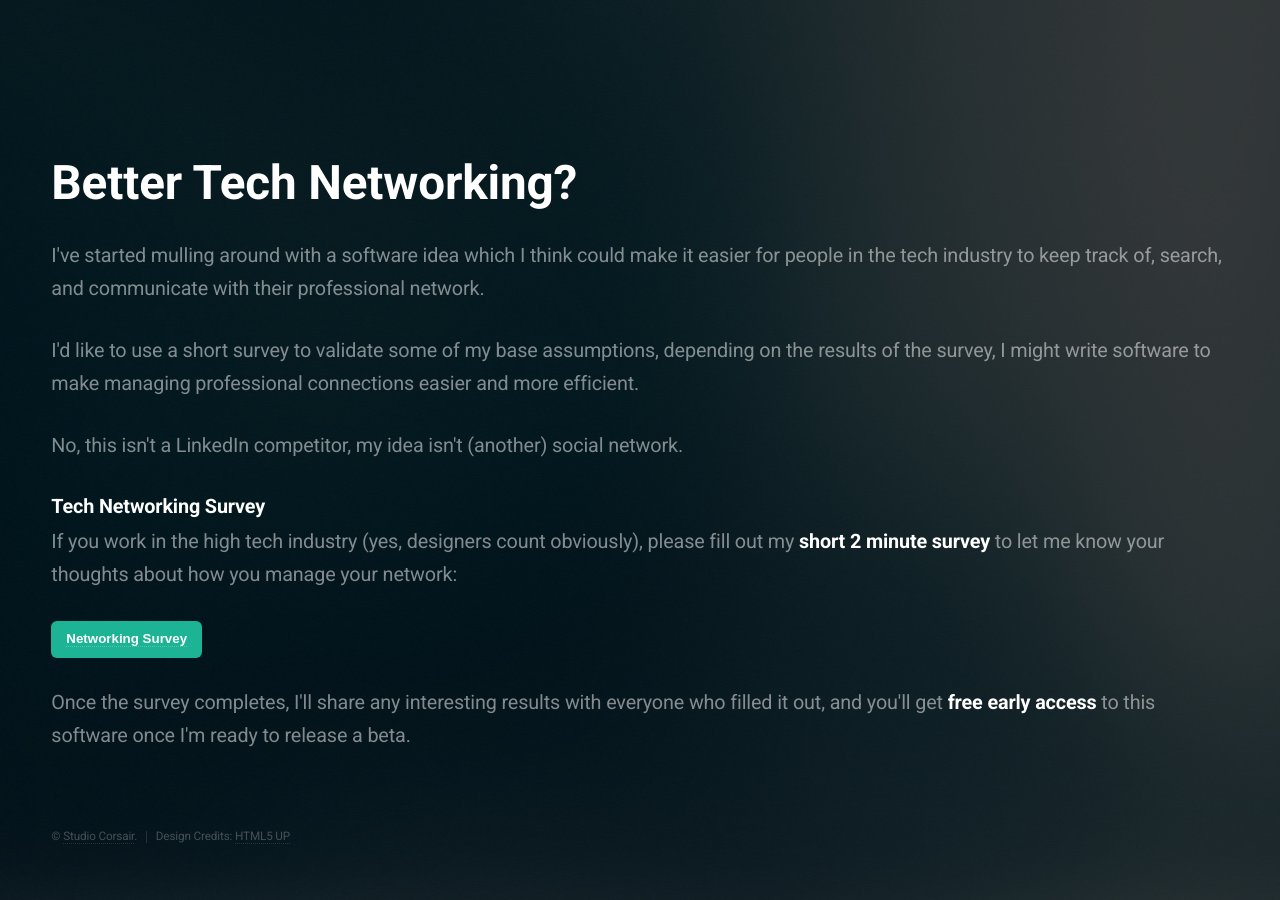
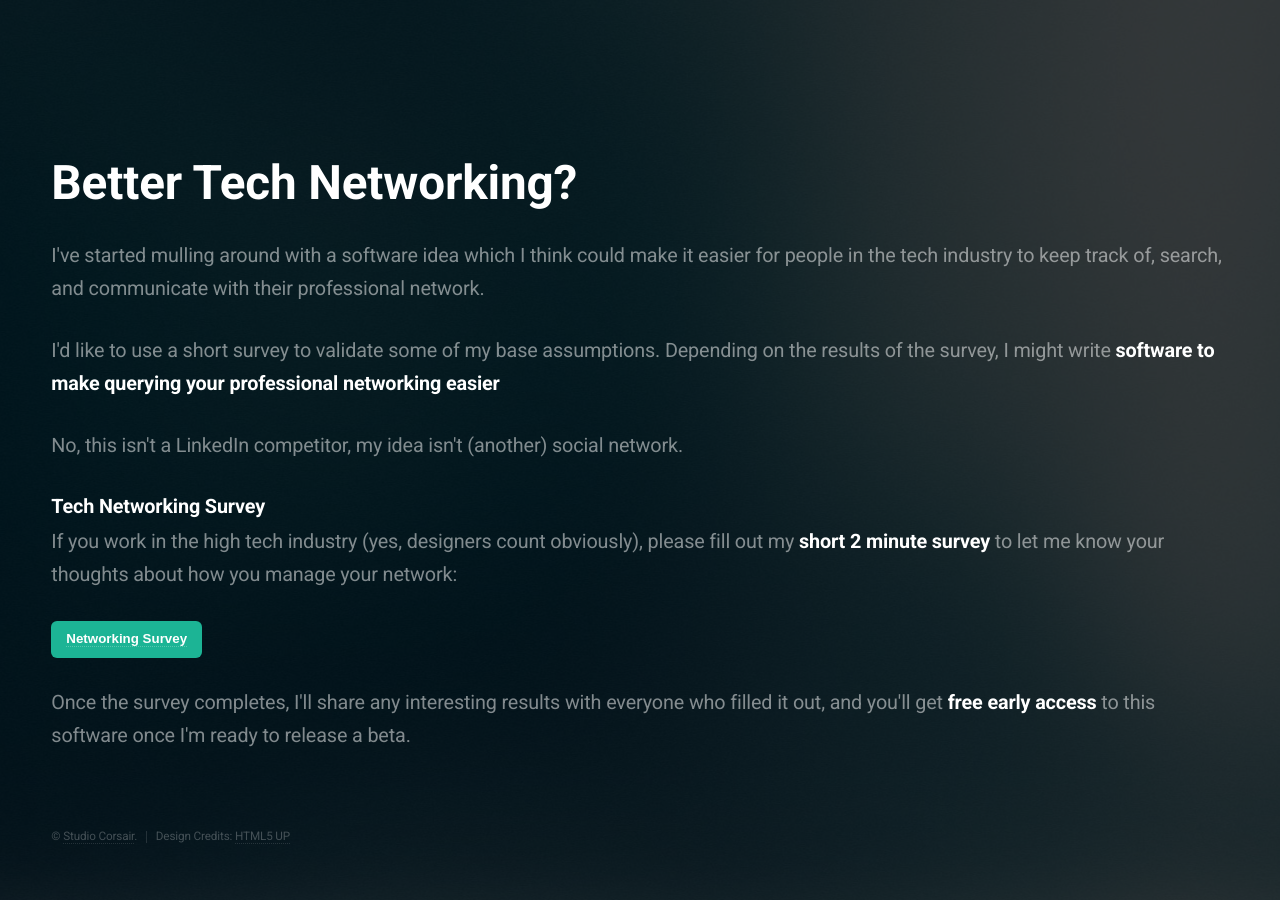
Before and after one commit to jrejaud/jrejaud.github.io, a Jekyll site: the page built from networking.html, in a window 1280 px wide. Built offline with Jekyll 4.4.1, drawn with Linux system fonts in a browser that asks for light colours; Markdown is read by kramdown in place of the engine named in the settings.

Commit message:
Change copy2

```diff
--- a/_layouts/networking.html
+++ b/_layouts/networking.html
@@ -20,7 +20,7 @@
 			<header id="header">
 				<h1>Better Tech Networking?</h1>
 				<p>I've started mulling around with a software idea which I think could make it easier for people in the tech industry to keep track of, search, and communicate with their professional network.</p>
-				<p>I'd like to use a short survey to validate some of my base assumptions, depending on the results of the survey, I might write software to make managing professional connections easier and more efficient.</p>
+				<p>I'd like to use a short survey to validate some of my base assumptions. Depending on the results of the survey, I might write <b>software to make querying your professional networking easier</b></p>
 				<p>No, this isn't a LinkedIn competitor, my idea isn't (another) social network.</p>
 				<h3>Tech Networking Survey</h3>
 				<p>If you work in the high tech industry (yes, designers count obviously), please fill out my <b>short 2 minute survey</b> to let me know your thoughts about how you manage your network:</p>
```
